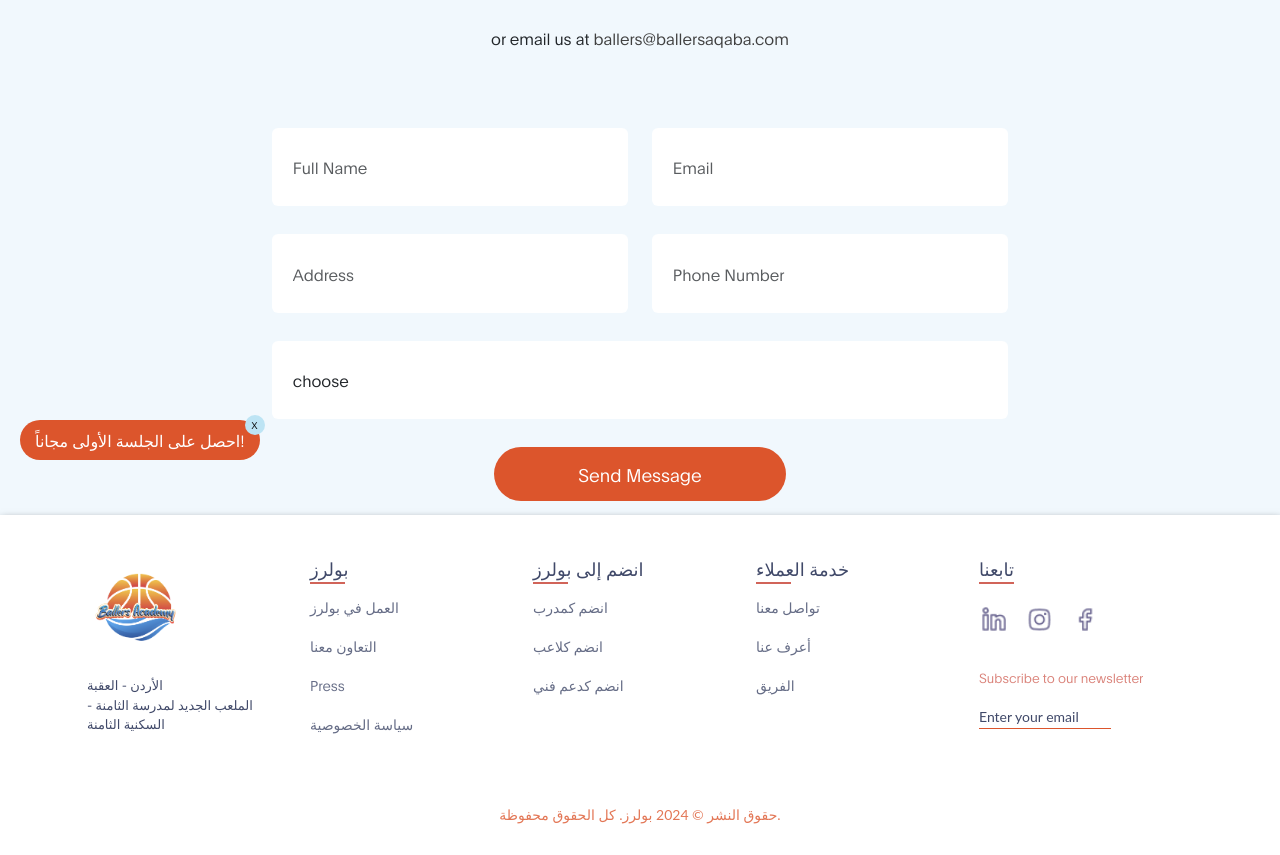
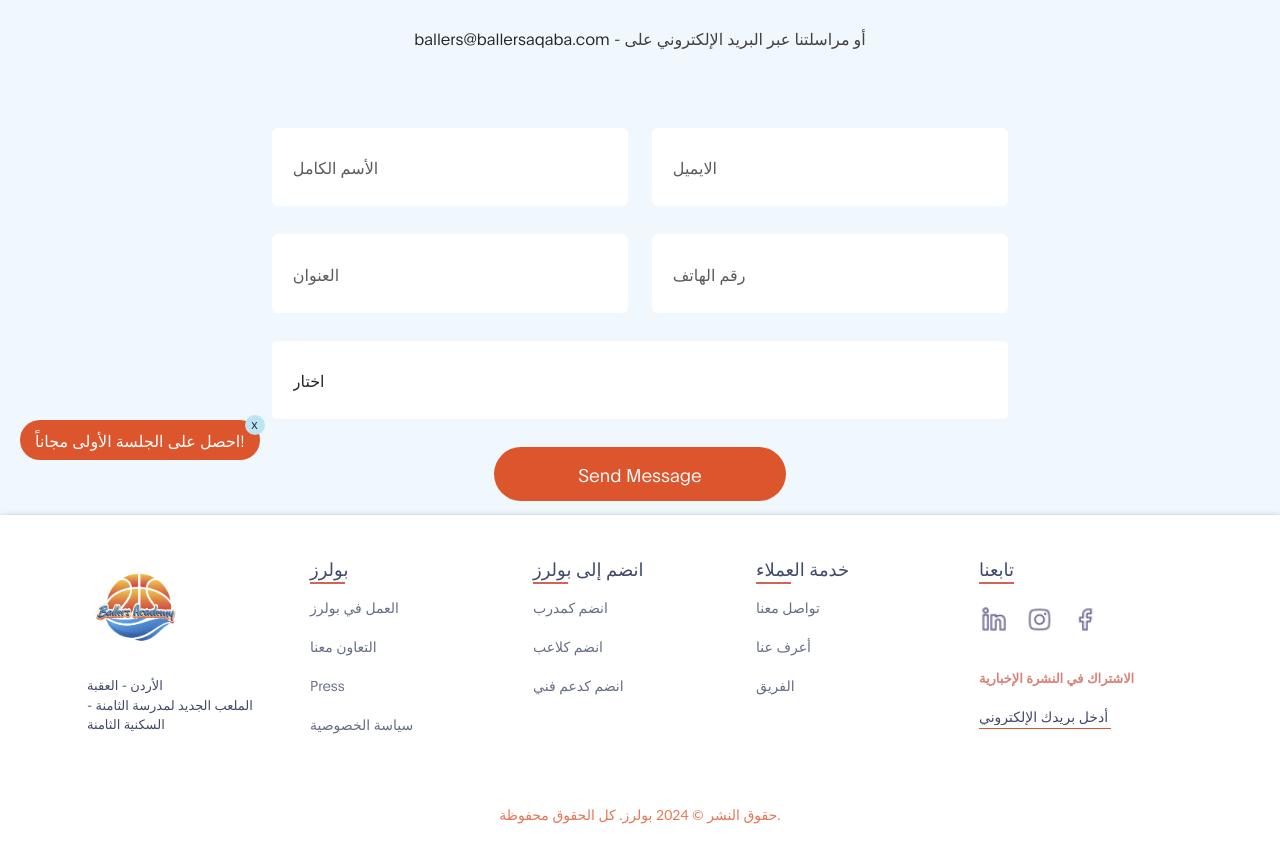
Before and after one commit to lHESHAM/ballerscc, a React (Create React App) app: page /join in a window 1280 px wide. Shown: the part 320-1175 px from the top of the page. Built offline with nearby package versions, Linux system fonts and the light colour scheme; some icons are missing.

Commit message:
final phase

```diff
--- a/src/components/Contact/Contact.jsx
+++ b/src/components/Contact/Contact.jsx
@@ -33,39 +33,39 @@
                   type="text"
                   className="form-control"
                   name="name"
-                  placeholder="Full Name"
-                />
+                  placeholder={t('fullNamePlaceholder')}
+                  />
               </div>
               <div className="col-lg-6 col-12">
                 <input
                   type="email"
                   className="form-control"
                   name="email"
-                  placeholder="Email"
-                />
+                  placeholder={t('emailPlaceholder')}
+                  />
               </div>
               <div className="col-lg-6 col-12">
                 <input
                   type="text"
                   className="form-control"
-                  name="address"
-                  placeholder="Address"
-                />
+                  name="subject"
+                  placeholder={t('subjectPlaceholder')}
+                  />
               </div>
               <div className="col-lg-6 col-12">
                 <input
                   type="text"
                   className="form-control"
                   name="phone"
-                  placeholder="Phone Number"
-                />
+                  placeholder={t('phonePlaceholder')}
+                  />
               </div>
               <div className="col-lg-12 col-12">
                 <textarea
                   className="form-control"
                   rows={6}
                   name="message"
-                  placeholder="Message"
+                  placeholder={t('messagePlaceholder')}
                   defaultValue={""}
                 />
               </div>
--- a/src/components/Footer/Footer.jsx
+++ b/src/components/Footer/Footer.jsx
@@ -106,12 +106,15 @@
                   </a>
                 </div>
                 <li>
-                  <input type="button" value="Subscribe to our newsletter" />
+                  <input type="button" value={t('subscribeButton')} />
                 </li>
                 <li>
                   <div class="link-boxes">
                     <div class="input-boxx">
-                      <input type="text" placeholder="Enter your email" />
+                      <input type="text"
+                      placeholder={t('enterYourEmailFooter')}
+
+                      />
                     </div>
                   </div>
                 </li>
--- a/src/components/Gallery/Gallery.jsx
+++ b/src/components/Gallery/Gallery.jsx
@@ -16,9 +16,9 @@
 
     <div className='gallery'>
       <div className='gallery-img-box'><h3> Ala'a</h3></div>
-      <div className='gallery-img-box'><h3> Yara</h3></div>
+      <div className='gallery-img-box'><h3> Azar</h3></div>
       <div className='gallery-img-box'><h3> Jasmin</h3></div>
-      <div className='gallery-img-box'><h3> Amin</h3></div>
+      <div className='gallery-img-box'><h3> Ameen </h3></div>
     </div>
 
 
--- a/src/components/test/test.jsx
+++ b/src/components/test/test.jsx
@@ -1,6 +1,10 @@
 import React from 'react'
 import './test.css'
-export default function test() {
+import { useTranslation } from 'react-i18next';
+
+export default function Test() {
+    const { t } = useTranslation();
+
     return (
         <div>
             <div>
@@ -12,11 +16,11 @@
                                 data-aos="fade-up"
                             >
                                 <h1 className="mb-4">
-                                    Join  <strong>Ballers </strong> Basketball Academy {" "}
+                                {t('content1-join')}  <strong>{t('content2-join')} </strong> {t('content3-join')}  {" "}
                                 </h1>
                                 <p>
-                                    or email us at{" "}
-                                    <a href="mailto:ballers@ballersaqaba.com">ballers@ballersaqaba.com</a>
+                                {t('email-join1')}
+                                    <a href="mailto:ballers@ballersaqaba.com">{t('email-join2')}</a>
                                 </p>
                             </div>
                             <div className="col-lg-8 mx-auto col-md-10 col-12">
@@ -33,7 +37,7 @@
                                                 type="text"
                                                 className="form-control"
                                                 name="name"
-                                                placeholder="Full Name"
+                                                placeholder={t('fullNamePlaceholder')}
                                             />
                                         </div>
                                         <div className="col-lg-6 col-12">
@@ -41,7 +45,7 @@
                                                 type="email"
                                                 className="form-control"
                                                 name="email"
-                                                placeholder="Email"
+                                                placeholder={t('emailPlaceholder')}
                                             />
                                         </div>
                                         <div className="col-lg-6 col-12">
@@ -49,16 +53,16 @@
                                                 type="text"
                                                 className="form-control"
                                                 name="address"
-                                                placeholder="Address"
+                                                placeholder={t('addressPlaceholder')}
                                             />
                                         </div>
                                         <div className="col-lg-6 col-12">
-                                            <input
-                                                type="text"
-                                                className="form-control"
-                                                name="phone"
-                                                placeholder="Phone Number"
-                                            />
+                                        <input
+                                        type="text"
+                                        className="form-control"
+                                        name="phone"
+                                        placeholder={t('phonePlaceholder')}
+                                      />
                                         </div>
                                         {/* <div className="col-lg-12 col-12">
                             <textarea
@@ -71,9 +75,9 @@
                         </div> */}
                                         <div className="col-lg-12 col-12">
                                             <select className="form-control" name="" id="">
-                                                <option selected>choose</option>
-                                                <option value="">regular</option>
-                                                <option value="">private  </option>
+                                                <option selected>{t('session1-join')}</option>
+                                                <option value="">{t('session2-join')}</option>
+                                                <option value="">{t('session3-join')}</option>
                                             </select>
                                         </div>
                                         <div className="col-lg-5 mx-auto col-7">
--- a/src/local/ar.json
+++ b/src/local/ar.json
@@ -122,6 +122,9 @@
   "Footer.Box3.link4" : "الفريق",
 
   "Footer.Box4.link1" : "تابعنا",
+  "enterYourEmailFooter" : "أدخل بريدك الإلكتروني",
+  "subscribeButton": "الاشتراك في النشرة الإخبارية",
+
   "callToAction" : "!انضم إلينا اليوم ",
 
 
@@ -138,5 +141,26 @@
 
 
   "FormJoin1" : "اضمن مكانك في أكاديمية بولرز لكرة السلة!",
-  "FormJoin2" : "لا تفوت فرصة أن تكون جزءًا من تدريب النخبة لكرة السلة في أكاديمية بولرز لكرة السلة. احجز مكانك الآن عن طريق ملء استمارة الحجز أدناه. مدربينا المهرة على استعداد لرفع مستوى لعبتك ومساعدتك في الوصول إلى إمكاناتك الكاملة. تصرف بسرعة لضمان مكانك بين نجوم كرة السلة في المستقبل."
+  "FormJoin2" : "لا تفوت فرصة أن تكون جزءًا من تدريب النخبة لكرة السلة في أكاديمية بولرز لكرة السلة. احجز مكانك الآن عن طريق ملء استمارة الحجز أدناه. مدربينا المهرة على استعداد لرفع مستوى لعبتك ومساعدتك في الوصول إلى إمكاناتك الكاملة. تصرف بسرعة لضمان مكانك بين نجوم كرة السلة في المستقبل.",
+
+  "email-join2" : "  - أو مراسلتنا عبر البريد الإلكتروني على",
+  "email-join1" : "ballers@ballersaqaba.com",
+  "content1-join" : "انضم إلى",
+  "content2-join" : "أكاديمية بولرز",
+  "content3-join" : "لكرة السلة",
+
+
+  "session1-join" : "اختار",
+  "session2-join" : "تدريب عادي مع مجموعة",
+  "session3-join" : "تدريب فردي - شخصي  ",
+
+  "phonePlaceholder" : "رقم الهاتف",
+  "fullNamePlaceholder" : "الأسم الكامل ",
+  "addressPlaceholder" : "العنوان",
+  "emailPlaceholder" : "الايميل",
+  "messagePlaceholder" : "الرسالة",
+  "subjectPlaceholder" : " الموضوع"
+
+
+
 }
--- a/src/local/en.json
+++ b/src/local/en.json
@@ -33,7 +33,7 @@
   "BallersT-Desc" : "Crafting the Minds of Ballers on the Court",
   "BallersT-coach1" : "Caoch Amro Al-Wageei",
   "BallersT-coach1-desc" : "CEO & Founder",
-  "BallersT-coach2" : "Caoch Ahmad Amin",
+  "BallersT-coach2" : "Caoch Ahmad Ameen ",
   "BallersT-coach2-desc" : "CEO & Founder",
 
   "BallersT-Title1" : "Ballers technical team",
@@ -121,6 +121,8 @@
   "Footer.Box3.link4" : "About Us",
 
   "Footer.Box4.link1" : "Follow Us",
+  "enterYourEmailFooter" : "Enter your email",
+  "subscribeButton": "Subscribe to our newsletter",
 
 
   "callToAction" : "Join Us Today!",
@@ -139,5 +141,27 @@
 
 
   "FormJoin1" : "Secure Your Spot at Ballers Basketball Academy!",
-  "FormJoin2" : "Don't miss the chance to be a part of the elite basketball training at Ballers Basketball Academy. Reserve your spot now by filling out the reservation form below. Our skilled coaches are ready to elevate your game and help you reach your full potential. Act fast to guarantee your place among the future basketball stars."
+  "FormJoin2" : "Don't miss the chance to be a part of the elite basketball training at Ballers Basketball Academy. Reserve your spot now by filling out the reservation form below. Our skilled coaches are ready to elevate your game and help you reach your full potential. Act fast to guarantee your place among the future basketball stars.",
+
+
+  "email-join1" : " or email us at - ",
+  "email-join2" : "ballers@ballersaqaba.com",
+  "content1-join" : "Join",
+  "content2-join" : "Ballers",
+
+
+  "session1-join" : "Choose",
+  "session2-join" : "Regular Session",
+  "session3-join" : "Private Session ",
+
+
+  "fullNamePlaceholder" : "Full Name",
+  "phonePlaceholder" : "Phone Number",
+  "addressPlaceholder" : "Address",
+  "emailPlaceholder" : "Email",
+  "messagePlaceholder" : "Message",
+  "subjectPlaceholder" : "Subject"
+
+
+
 }
```
